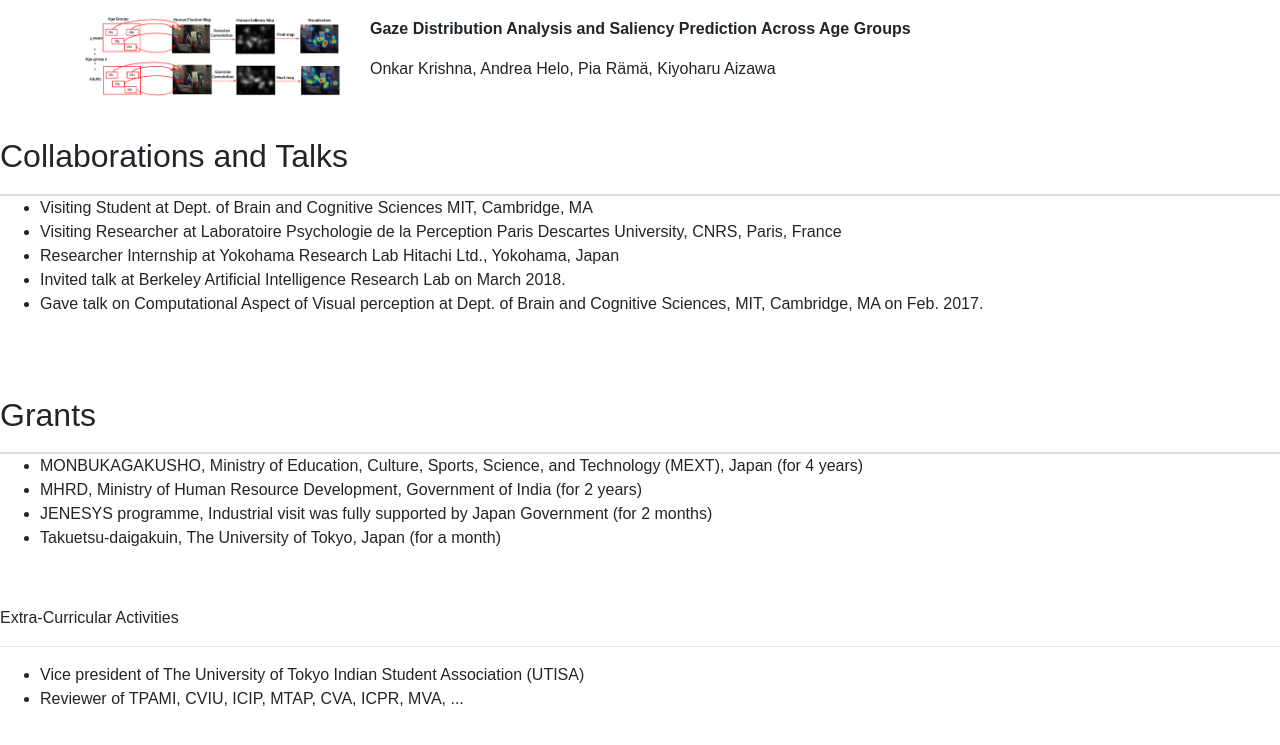
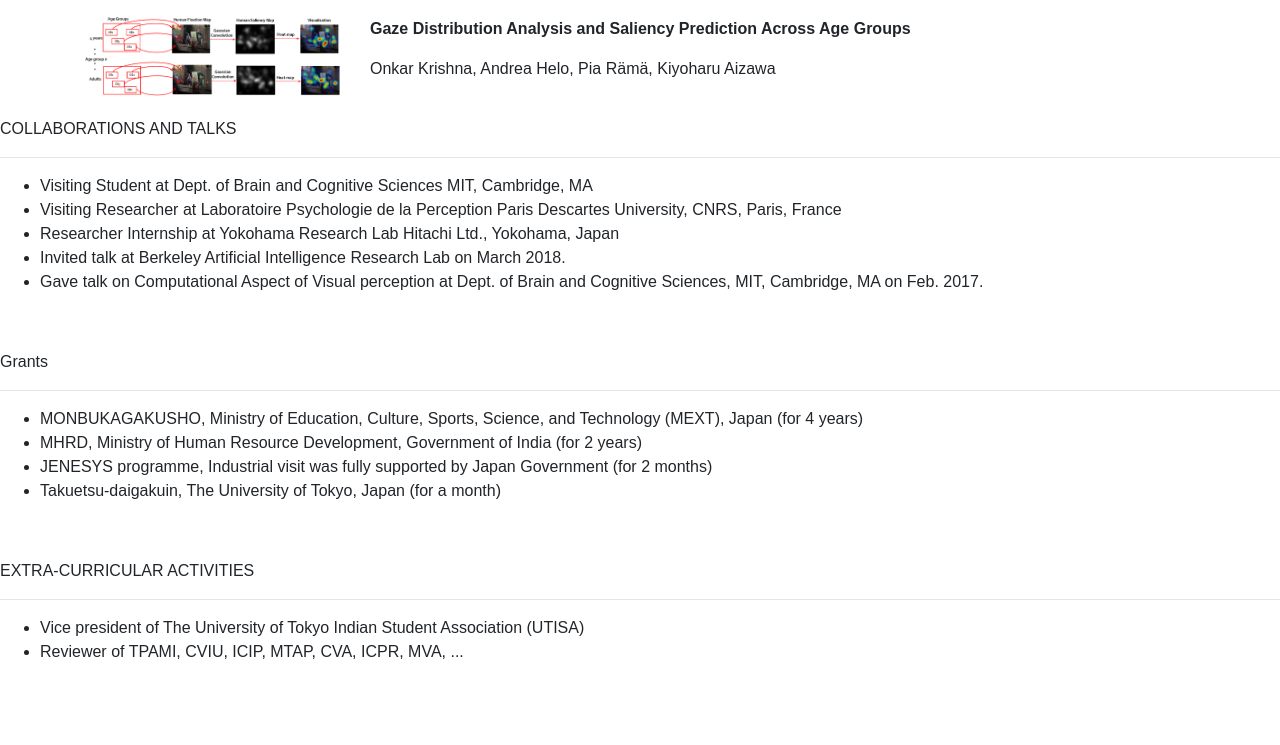
Before and after one commit to onkarkris/onkar.github.io, a plain HTML site: page index.html in a window 1280 px wide. Shown: the part 2613-3358 px from the top of the page. After the commit the page ends 3317 px from the top, so only its background shows below. Drawn offline with nearby package versions, Linux system fonts and the light colour scheme.

Commit message:
Update index.html

```diff
--- a/index.html
+++ b/index.html
@@ -245,9 +245,8 @@
     <script src="https://cdn.jsdelivr.net/npm/@popperjs/core@2.5.4/dist/umd/popper.min.js"></script>
     <script src="https://maxcdn.bootstrapcdn.com/bootstrap/4.5.2/js/bootstrap.min.js"></script>
 
-<div class="section-title">
-            <h2>Collaborations and Talks</h2>
-        </div>
+<p class="textsectionheader2">COLLABORATIONS AND TALKS</p>
+        <hr>
         <ul>
             <li><span style="font-size: medium;"> Visiting Student at Dept. of Brain and Cognitive Sciences MIT, Cambridge, MA</span></li>
             <li><span style="font-size: medium;"> Visiting Researcher at Laboratoire Psychologie de la Perception Paris Descartes University, CNRS, Paris, France
@@ -262,9 +261,8 @@
         <br clear="all">
         <p class="posted"> </p>
 
-<div class="section-title">
-            <h2>Grants</h2>
-        </div>
+        <p class="textsectionheader2">Grants</p>
+        <hr>
         <ul>
             <li><span style="font-size: medium;">MONBUKAGAKUSHO, Ministry of Education, Culture, Sports, Science, and Technology (MEXT), Japan (for 4 years)</span></li>
             <li><span style="font-size: medium;">MHRD, Ministry of Human Resource Development, Government of India (for 2 years)</span></li>
@@ -275,14 +273,13 @@
         <br clear="all">
         <p class="posted"> </p>
 
-<p class="textsectionheader2">Extra-Curricular Activities</p>
+        <p class="textsectionheader2">EXTRA-CURRICULAR ACTIVITIES</p>
         <hr>
         <ul>
             <li><span style="font-size: medium;">Vice president of The University of Tokyo Indian Student Association (UTISA)</span></li>
             <li><span style="font-size: medium;">Reviewer of TPAMI, CVIU, ICIP, MTAP, CVA, ICPR, MVA, ...
         </ul>
         <br clear="all">
-<p class="posted"> </p>
 
 
 
```
Lines whose indentation alone changed are shown as unchanged.
